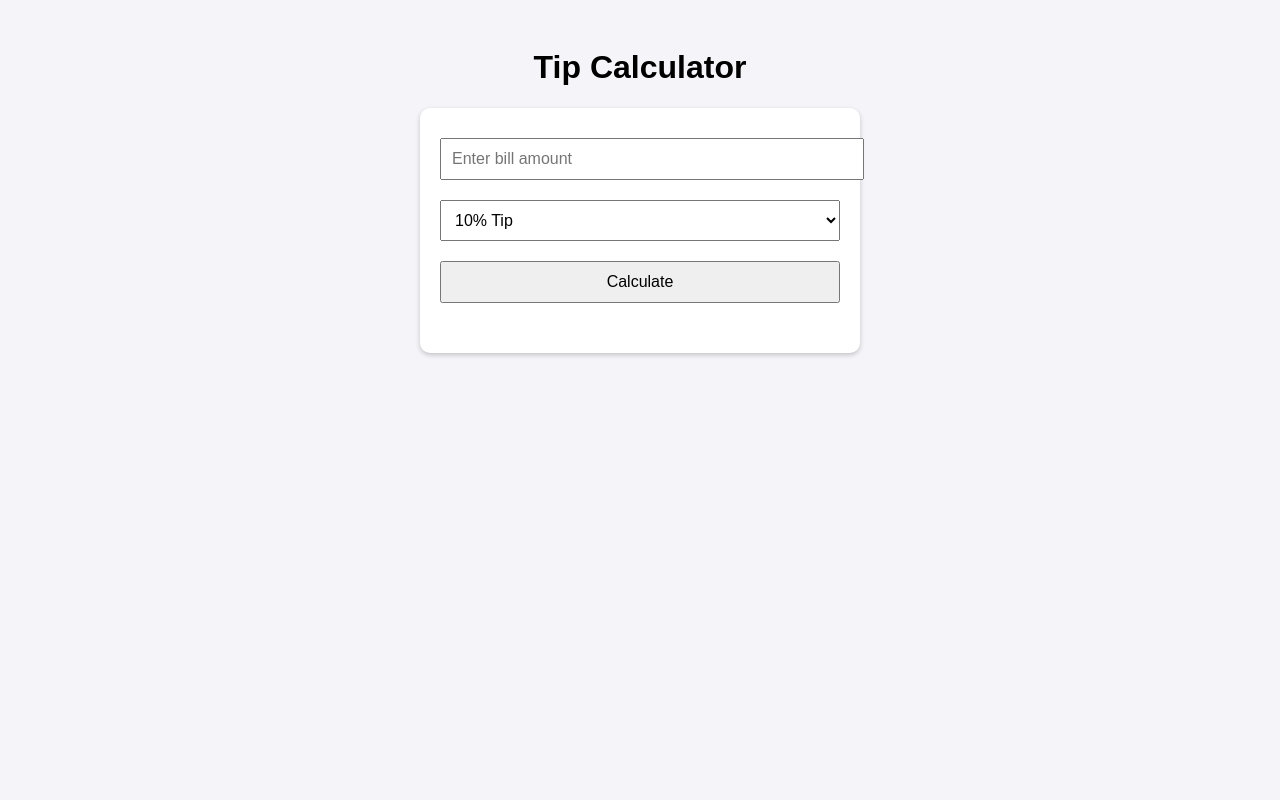
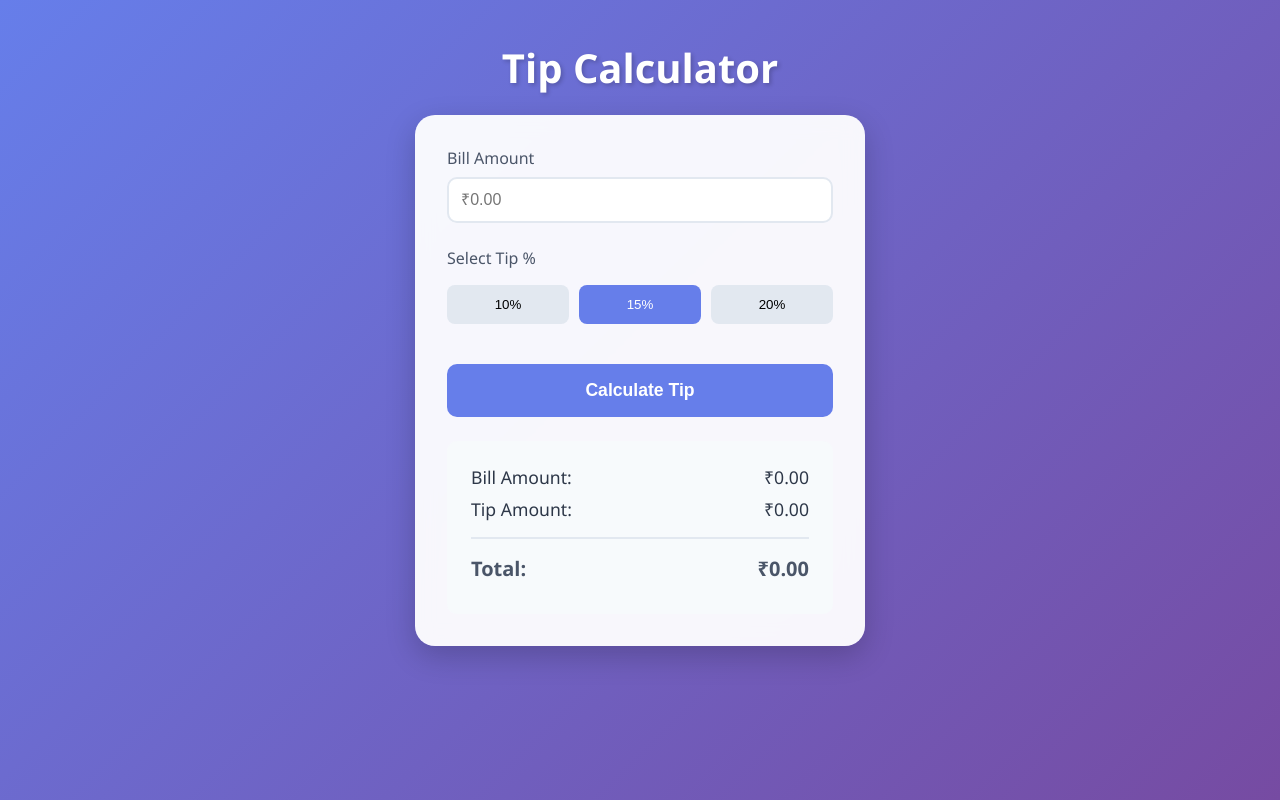
Before and after one commit to StArK145/tipCalculater, a plain HTML site: page index.html in a window 1280 px wide. Drawn offline with Linux system fonts and the light colour scheme.

Commit message:
Add files via upload

```diff
--- a/index.html
+++ b/index.html
@@ -3,59 +3,223 @@
 <head>
   <meta charset="UTF-8">
   <meta name="viewport" content="width=device-width, initial-scale=1.0">
-  <title>Tip Calculator</title>
+  <title>Modern Tip Calculator</title>
   <style>
+    * {
+      margin: 0;
+      padding: 0;
+      box-sizing: border-box;
+    }
+
     body {
-      font-family: Arial, sans-serif;
-      background: #f4f4f9;
+      font-family: 'Segoe UI', system-ui, sans-serif;
+      background: linear-gradient(135deg, #667eea 0%, #764ba2 100%);
+      min-height: 100vh;
+      display: flex;
+      flex-direction: column;
+      align-items: center;
       padding: 20px;
+      color: #2d3748;
+    }
+
+    h1 {
+      color: white;
+      margin: 20px 0;
+      font-size: 2.5rem;
+      text-shadow: 2px 2px 4px rgba(0, 0, 0, 0.2);
+    }
+
+    .container {
+      background: rgba(255, 255, 255, 0.95);
+      padding: 2rem;
+      border-radius: 20px;
+      box-shadow: 0 10px 30px rgba(0, 0, 0, 0.2);
+      width: 100%;
+      max-width: 450px;
+      backdrop-filter: blur(10px);
+    }
+
+    .input-group {
+      margin-bottom: 1.5rem;
+      text-align: left;
+    }
+
+    .input-group label {
+      display: block;
+      margin-bottom: 0.5rem;
+      font-weight: 500;
+      color: #4a5568;
+    }
+
+    input, select {
+      width: 100%;
+      padding: 0.75rem;
+      border: 2px solid #e2e8f0;
+      border-radius: 10px;
+      font-size: 1rem;
+      transition: all 0.3s ease;
+      outline: none;
+    }
+
+    input:focus, select:focus {
+      border-color: #667eea;
+      box-shadow: 0 0 0 3px rgba(102, 126, 234, 0.2);
+    }
+
+    .tip-buttons {
+      display: grid;
+      grid-template-columns: repeat(3, 1fr);
+      gap: 10px;
+      margin: 1rem 0;
+    }
+
+    .tip-btn {
+      padding: 0.75rem;
+      border: none;
+      border-radius: 8px;
+      background: #e2e8f0;
+      cursor: pointer;
+      transition: all 0.3s ease;
+      font-weight: 500;
+    }
+
+    .tip-btn.active {
+      background: #667eea;
+      color: white;
+    }
+
+    .tip-btn:hover {
+      background: #cbd5e0;
+    }
+
+    .calculate-btn {
+      width: 100%;
+      padding: 1rem;
+      border: none;
+      border-radius: 10px;
+      background: #667eea;
+      color: white;
+      font-size: 1.1rem;
+      font-weight: 600;
+      cursor: pointer;
+      transition: all 0.3s ease;
+      margin-top: 1rem;
+    }
+
+    .calculate-btn:hover {
+      background: #5a67d8;
+      transform: translateY(-2px);
+    }
+
+    .result {
+      margin-top: 1.5rem;
+      padding: 1.5rem;
+      background: #f7fafc;
+      border-radius: 10px;
       text-align: center;
     }
-    .container {
-      max-width: 400px;
-      margin: auto;
-      background: white;
-      padding: 20px;
-      border-radius: 10px;
-      box-shadow: 0 2px 5px rgba(0, 0, 0, 0.2);
+
+    .result-row {
+      display: flex;
+      justify-content: space-between;
+      margin-bottom: 0.5rem;
+      font-size: 1.1rem;
     }
-    input, select, button {
-      width: 100%;
-      padding: 10px;
-      margin: 10px 0;
-      font-size: 16px;
-    }
-    .result {
-      margin-top: 20px;
-      font-size: 18px;
-      color: #333;
+
+    .total {
+      margin-top: 1rem;
+      padding-top: 1rem;
+      border-top: 2px solid #e2e8f0;
+      font-size: 1.25rem;
+      font-weight: 600;
+      color: #4a5568;
     }
   </style>
 </head>
 <body>
   <h1>Tip Calculator</h1>
   <div class="container">
-    <input type="number" id="bill" placeholder="Enter bill amount">
-    <select id="tip">
-      <option value="0.1">10% Tip</option>
-      <option value="0.15">15% Tip</option>
-      <option value="0.2">20% Tip</option>
-    </select>
-    <button onclick="calculateTip()">Calculate</button>
-    <div class="result" id="result"></div>
+    <div class="input-group">
+      <label for="bill">Bill Amount</label>
+      <input type="number" id="bill" placeholder="₹0.00" min="0" step="0.01">
+    </div>
+
+    <div class="input-group">
+      <label>Select Tip %</label>
+      <div class="tip-buttons">
+        <button class="tip-btn" data-tip="0.1">10%</button>
+        <button class="tip-btn active" data-tip="0.15">15%</button>
+        <button class="tip-btn" data-tip="0.2">20%</button>
+      </div>
+    </div>
+
+    <button class="calculate-btn" onclick="calculateTip()">Calculate Tip</button>
+
+    <div class="result" id="result">
+      <div class="result-row">
+        <span>Bill Amount:</span>
+        <span>₹0.00</span>
+      </div>
+      <div class="result-row">
+        <span>Tip Amount:</span>
+        <span>₹0.00</span>
+      </div>
+      <div class="result-row total">
+        <span>Total:</span>
+        <span>₹0.00</span>
+      </div>
+    </div>
   </div>
+
   <script>
+    const tipButtons = document.querySelectorAll('.tip-btn');
+    let selectedTip = 0.15; // Default 15%
+
+    tipButtons.forEach(btn => {
+      btn.addEventListener('click', () => {
+        // Remove active class from all buttons
+        tipButtons.forEach(b => b.classList.remove('active'));
+        // Add active class to clicked button
+        btn.classList.add('active');
+        // Update selected tip
+        selectedTip = parseFloat(btn.dataset.tip);
+      });
+    });
+
+    function formatCurrency(amount) {
+      return new Intl.NumberFormat('en-IN', {
+        style: 'currency',
+        currency: 'INR',
+        minimumFractionDigits: 2
+      }).format(amount);
+    }
+
     function calculateTip() {
-      const bill = parseFloat(document.getElementById("bill").value);
-      const tipPercent = parseFloat(document.getElementById("tip").value);
-      if (isNaN(bill) || bill <= 0) {
-        document.getElementById("result").textContent = "Please enter a valid bill amount.";
+      const billAmount = parseFloat(document.getElementById("bill").value);
+
+      if (isNaN(billAmount) || billAmount <= 0) {
+        alert("Please enter a valid bill amount");
         return;
       }
-      const tip = bill * tipPercent;
-      const total = bill + tip;
-      document.getElementById("result").textContent =
-        `Tip: ₹${tip.toFixed(2)} | Total: ₹${total.toFixed(2)}`;
+
+      const tipAmount = billAmount * selectedTip;
+      const totalAmount = billAmount + tipAmount;
+
+      const result = document.getElementById("result");
+      result.innerHTML = `
+        <div class="result-row">
+          <span>Bill Amount:</span>
+          <span>${formatCurrency(billAmount)}</span>
+        </div>
+        <div class="result-row">
+          <span>Tip Amount:</span>
+          <span>${formatCurrency(tipAmount)}</span>
+        </div>
+        <div class="result-row total">
+          <span>Total:</span>
+          <span>${formatCurrency(totalAmount)}</span>
+        </div>
+      `;
     }
   </script>
 </body>
```
